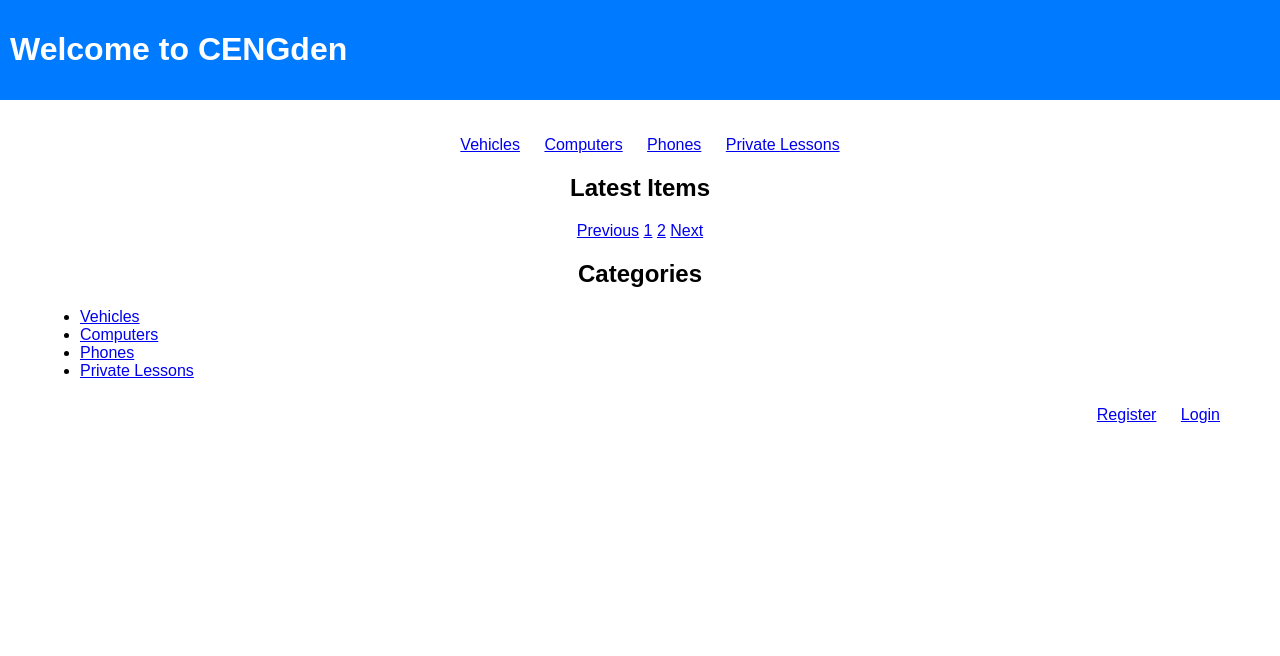
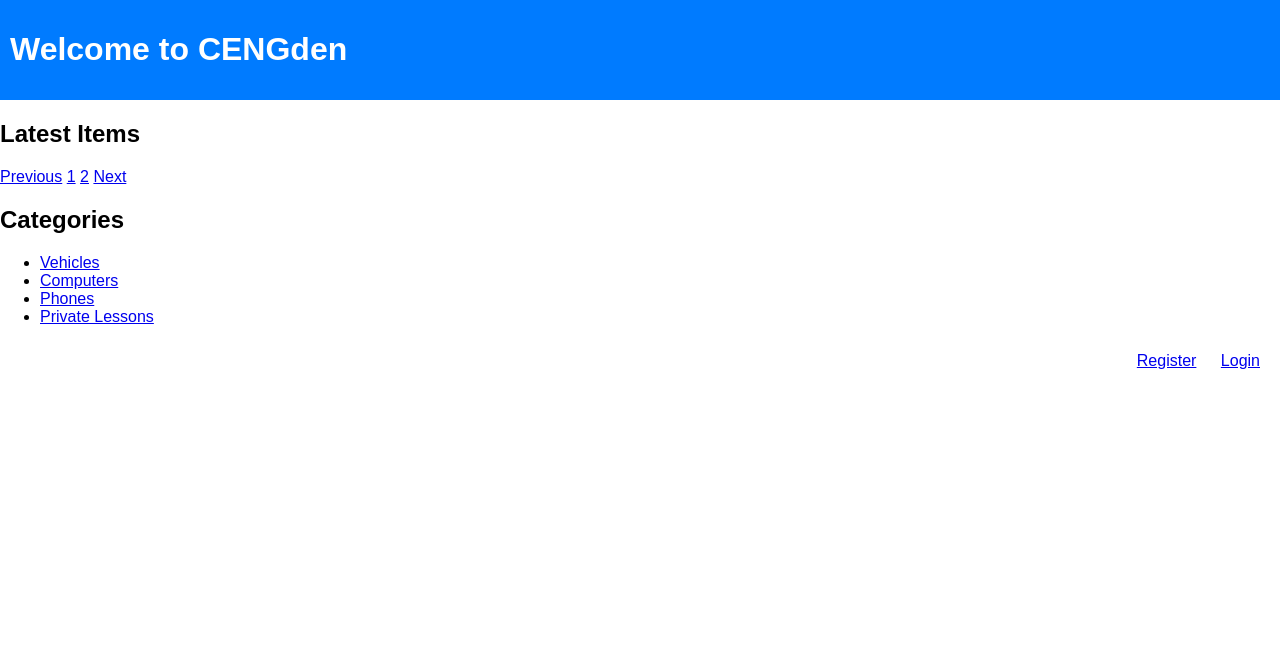
Before and after one commit to avsaralpay/cengden, a Flask app: page / in a window 1280 px wide. Shown: the top 656 px of the page. Run offline with Flask 2, Linux system fonts and the light colour scheme; some libraries are stand-ins or nearby versions.

Commit message:
deleted categories

```diff
--- a/templates/index.html
+++ b/templates/index.html
@@ -9,13 +9,6 @@
             font-family: Arial, sans-serif;
             margin: 0;
             padding: 0;
-        }
-
-        .container {
-            max-width: 1200px;
-            margin: 0 auto;
-            padding: 20px;
-            text-align: center; /* Center align content */
         }
 
         .header {
@@ -70,16 +63,6 @@
         <h1>Welcome to CENGden</h1>
     </div>
 
-    <div class="container">
-        <div class="menu">
-            <ul>
-                <li><a href="#">Vehicles</a></li>
-                <li><a href="#">Computers</a></li>
-                <li><a href="#">Phones</a></li>
-                <li><a href="#">Private Lessons</a></li>
-            </ul>
-        </div>
-
         <h2>Latest Items</h2>
         <div class="latest-items">
             <!-- Insert code for latest items here -->
```
